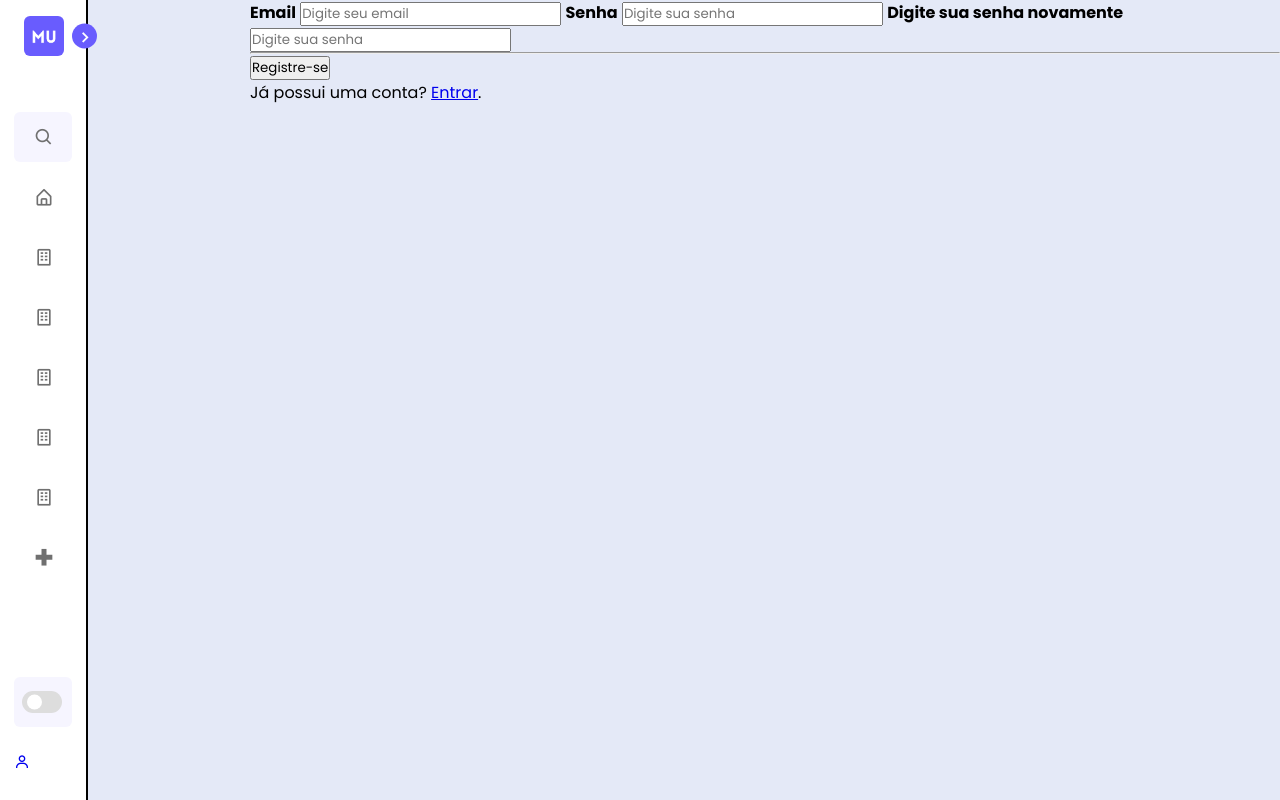
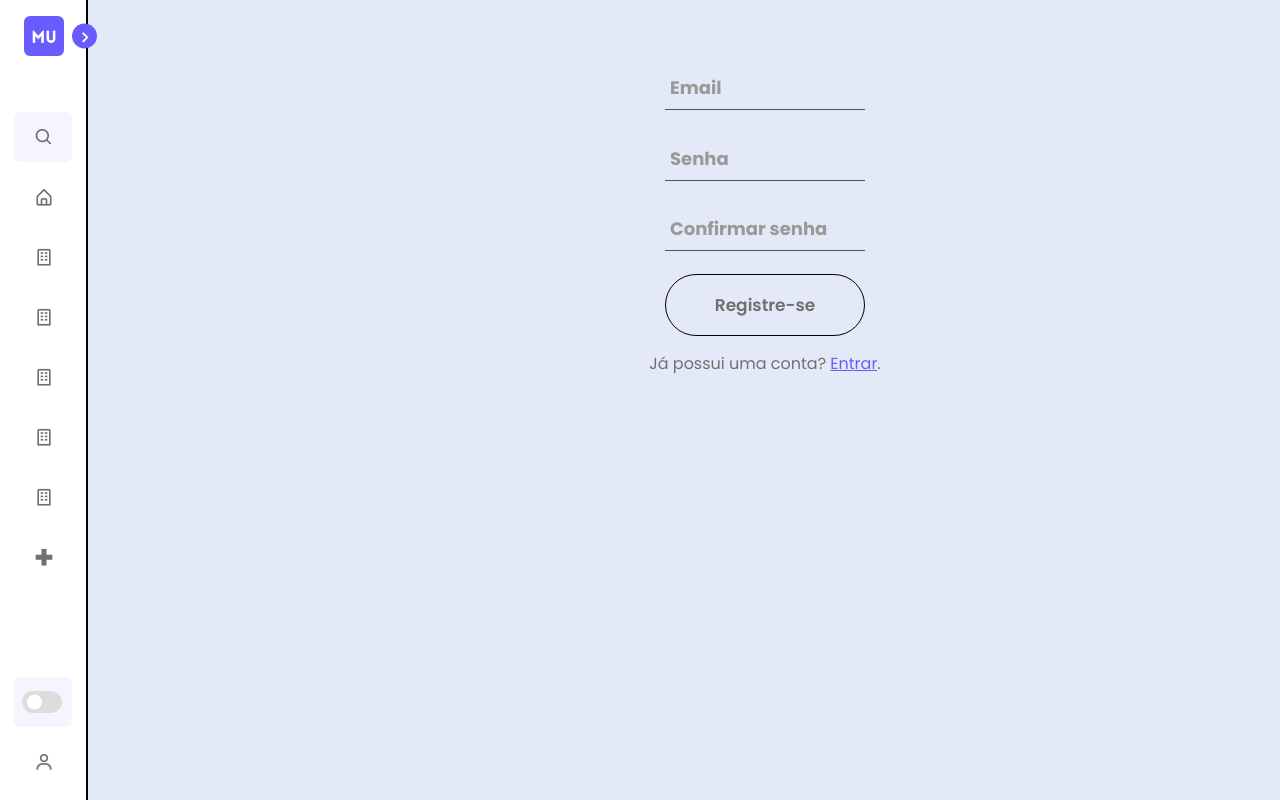
Before and after one commit to GustavoLuizFarignoli/MenuUniversitario, a PHP site: page /register.html in a window 1280 px wide. Run offline with PHP 8.4, Linux system fonts and the light colour scheme.

Commit message:
Register regex & Front Changes

```diff
--- /dev/null
+++ b/css/register.css
@@ -0,0 +1,140 @@
+.container{
+    margin-top: 5%;
+    display: flex;
+    flex-direction: column;
+}
+
+.signin{
+    display: flex;
+    justify-content: center;
+    align-items: center;
+    margin-top: 15px;
+    color: var(--text-color);
+}
+
+.signin a{
+    color: var(--primary-color);
+}
+
+
+/* Conjunto de css para estilo dos campos de imput do registro*/
+.group {
+    position: relative;
+    margin: 1.2%;
+    align-self: center;
+   }
+
+   .input {
+    font-size: 16px;
+    padding: 10px 10px 10px 5px;
+    display: block;
+    width: 200px;
+    border: none;
+    border-bottom: 1px solid #515151;
+    background: transparent;
+   }
+
+   .input:focus {
+    outline: none;
+   }
+
+   label {
+    color: #999;
+    font-size: 18px;
+    font-weight: normal;
+    position: absolute;
+    pointer-events: none;
+    left: 5px;
+    top: 10px;
+    transition: 0.2s ease all;
+    -moz-transition: 0.2s ease all;
+    -webkit-transition: 0.2s ease all;
+   }
+
+   .input:focus ~ label, .input:valid ~ label {
+    top: -20px;
+    font-size: 14px;
+    color: #5264AE;
+   }
+
+   .bar {
+    position: relative;
+    display: block;
+    width: 200px;
+   }
+
+   .bar:before, .bar:after {
+    content: '';
+    height: 2px;
+    width: 0;
+    bottom: 1px;
+    position: absolute;
+    background: #5264AE;
+    transition: 0.2s ease all;
+    -moz-transition: 0.2s ease all;
+    -webkit-transition: 0.2s ease all;
+   }
+
+   .bar:before {
+    left: 50%;
+   }
+
+   .bar:after {
+    right: 50%;
+   }
+
+   .input:focus ~ .bar:before, .input:focus ~ .bar:after {
+    width: 50%;
+   }
+
+   .highlight {
+    position: absolute;
+    height: 60%;
+    width: 100px;
+    top: 25%;
+    left: 0;
+    pointer-events: none;
+    opacity: 0.5;
+   }
+
+   .input:focus ~ .highlight {
+    animation: inputHighlighter 0.3s ease;
+   }
+
+   @keyframes inputHighlighter {
+    from {
+     background: #5264AE;
+    }
+
+    to {
+     width: 0;
+     background: transparent;
+    }
+   }
+
+   /* conjuntos de códigos css para o botão de submit */
+.registerbtn {
+    align-self: center;
+    width: 200px;
+    margin-top: 10px;
+    background-color: var(--body-color);
+    color: var(--text-color) ;
+    border-radius: 10em;
+    font-size: 17px;
+    font-weight: 600;
+    padding: 1em 2em;
+    cursor: pointer;
+    transition: all 0.3s ease-in-out;
+    border: 1px solid var(--border-color);
+    box-shadow: 0 0 0 0 var(--border-color);
+}
+
+.registerbtn:hover {
+    transform: translateY(-4px) translateX(-2px);
+    box-shadow: 2px 5px 0 0 var(--border-color);
+};
+
+.registerbtn:active {
+    transform: translateY(2px) translateX(1px);
+    box-shadow: 0 0 0 0 var(--border-color);
+};
--- a/css/style.css
+++ b/css/style.css
@@ -80,7 +80,8 @@ body.dark{
 .sidebar .icon-medicina,
 .sidebar .moon,
 .sidebar .sun,
-.sidebar .icon-sair{
+.sidebar .icon-sair,
+.sidebar .icon-login{
     min-width: 60px;
     border-radius: 6px;
 }
@@ -95,7 +96,8 @@ body.dark{
 .sidebar .icon-medicina,
 .sidebar .moon,
 .sidebar .sun,
-.sidebar .icon-sair{
+.sidebar .icon-sair,
+.sidebar .icon-login{
     color: var(--text-color);
     min-width: 60px;
     border-radius: 6px;
--- a/register.html
+++ b/register.html
@@ -6,6 +6,7 @@
     <meta http-equiv="X-UA-Compatible" content="IE=edge">
     <meta name="viewport" content="width=device-width, initial-scale=1.0">
     <link rel="stylesheet" href="css/style.css">
+    <link rel="stylesheet" href="css/register.css">
     <link href='https://unpkg.com/boxicons@2.1.1/css/boxicons.min.css' rel='stylesheet'>
     <title>Menu Universitário</title>
     <link rel="icon" type="image/x-icon" href="imagens/u.png">
@@ -36,7 +37,7 @@
 
                 <ul class="menu-links">
                     <li class="nav-link">
-                        <a href="#">
+                        <a href="index.html">
                             <i class='bx bx-home-alt icon-home' ></i>
                             <span class="text nav-text">Home</span>
                         </a>
@@ -110,24 +111,35 @@
     </nav>
 
     <section class="home">
-        <form action="action_page.php">
+        <form action="action_page.php" method="post">
             <div class="container">
 
+                <div class="group">
+                    <input required="" type="email" class="input" name="email" id="email" pattern="^[a-zA-Z0-9._%+-]+@[a-zA-Z0-9.-]+\.[a-zA-Z]{2,}$">
+                    <span class="highlight"></span>
+                    <span class="bar"></span>
+                    <label><b>Email</b></label>
+                </div>
 
-              <label for="email"><b>Email</b></label>
-              <input type="text" placeholder="Digite seu email" name="email" id="email" required>
+                <div class="group">
+                    <input required="" type="password" class="input"  name="psw" id="psw" pattern="^(?=.*[A-Z])(?=.*[a-z])(?=.*\d)[A-Za-z\d@$!%*?&]{8,}$">
+                    <span class="highlight"></span>
+                    <span class="bar"></span>
+                    <label><b>Senha</b></label>
+                </div>
 
-              <label for="psw"><b>Senha</b></label>
-              <input type="password" placeholder="Digite sua senha" name="psw" id="psw" required>
+                <div class="group">
+                    <input required="" type="password" class="input"  name="psw-repeat" id="psw-repeat" pattern="^(?=.*[A-Z])(?=.*[a-z])(?=.*\d)[A-Za-z\d@$!%*?&]{8,}$">
+                    <span class="highlight"></span>
+                    <span class="bar"></span>
+                    <label><b>Confirmar senha</b></label>
+                </div>
 
-              <label for="psw-repeat"><b>Digite sua senha novamente</b></label>
-              <input type="password" placeholder="Digite sua senha" name="psw-repeat" id="psw-repeat" required>
-              <hr>
-              <button type="submit" class="registerbtn">Registre-se</button>
+                <button type="submit" class="registerbtn">Registre-se</button>
             </div>
 
-            <div class="container signin">
-              <p>Já possui uma conta? <a href="#">Entrar</a>.</p>
+            <div class="signin">
+              <p>Já possui uma conta? <a href="login.html">Entrar</a>.</p>
             </div>
           </form>
     </section>
```
